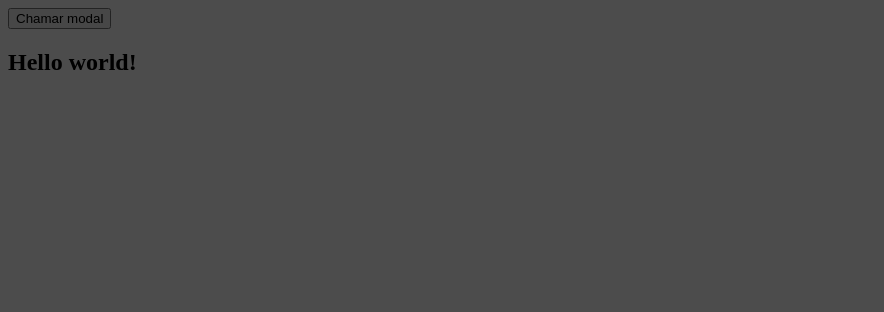
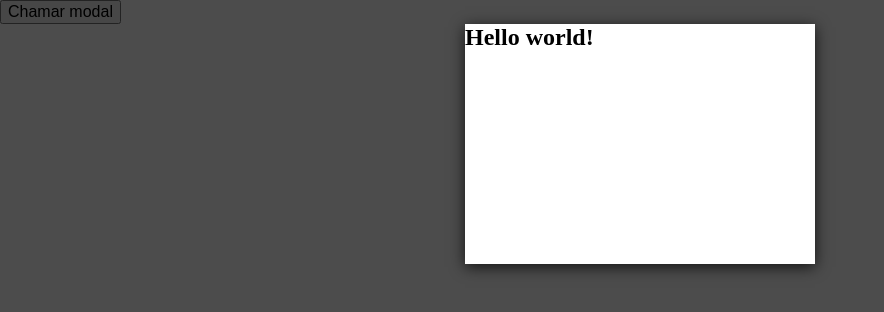
Before and after one commit to UUX-Brasil/inception, a website: page demo/index.html in a window 1280 px wide. Both pictures are taken after a click on the button "Chamar modal". Shown: the whole page, without its empty margins (0-884 px from the left). Drawn offline with Linux system fonts and the light colour scheme; files that its build step writes are made by us from their sources.

Commit message:
Create base css with full screen

```diff
--- a/demo/index.html
+++ b/demo/index.html
@@ -6,6 +6,7 @@
   <meta name="viewport" content="width=device-width, initial-scale=1.0">
   <meta http-equiv="X-UA-Compatible" content="ie=edge">
   <link rel="stylesheet" type="text/css" href="dist/css/inception.css">
+  <link rel="stylesheet" type="text/css" href="css/normalize.css">
   <script type="text/javascript" src="dist/js/inception.js"></script>
   <title>Document</title>
 </head>
@@ -15,7 +16,7 @@
   <script type="text/javascript">
   document.getElementById('callModal').addEventListener("click", function(event) {
     var myModal = inception.create({
-      innerHTML: '<h2 color="#FFF">Hello world!</h2>',
+      innerHTML: '<div><h2>Hello world!</h2></div>',
 	    selector: document.body,
       overlayColor: '#000',
       opacity: 0.7
--- a/src/js/inception.js
+++ b/src/js/inception.js
@@ -10,21 +10,21 @@
 
   // Inception Object
 
-var inceptionObject = function(){};
+  var inceptionObject = function () {};
 
-inceptionObject.prototype.show = function(selector) {
+  inceptionObject.prototype.show = function (selector) {
     var _self = this;
-  if(!selector)
+    if (!selector)
       selector = _self.config.selector;
 
     selector.appendChild(_self.modalHtml);
   }
 
-inceptionObject.prototype.close = function(){
+  inceptionObject.prototype.close = function () {
     var _self = this;
     var $currentModal = document.getElementById(_self.config.idDOM)
 
-  if($currentModal)
+    if ($currentModal)
       $currentModal.remove();
     else
       throw 'Modal not found!';
@@ -43,17 +43,44 @@ function _inceptionObject(config, modalHtml) {
     return _currentInceptionObject;
   }
 
-
-
   // Variables
 
-  var inception     = {},
-      mainClass     = 'inception-modal',
-      mainId        = 'modal',
-      overlayClass  = 'inception-overlay',
-      contentClass  = 'inception-content';
+  var inception = {},
+    mainClass = 'inception-modal',
+    mainId = 'modal',
+    overlayClass = 'inception-overlay',
+    contentClass = 'inception-content',
+    fullScreenClass = 'full-screen';
 
+  // Default config
 
+  var _default = {
+    id: 0,
+    idDOM: '',
+    innerHTML: '<span>Hello world!</span>',
+    selector: document.body,
+    height: '240px',
+    width: '350px',
+    fullScreen: false,
+    opacity: 0.5,
+    overlayColor: '#FFF',
+    position: 'center',
+    onClickOut: function () {
+      return false;
+    },
+    onCreate: function () {
+      return false;
+    },
+    onOpen: function () {
+      return false;
+    },
+    onClose: function () {
+      return false;
+    },
+    onDestroy: function () {
+      return false;
+    }
+  };
 
   // Prototypes functions
 
@@ -89,36 +116,6 @@ function _inceptionObject(config, modalHtml) {
     } : null;
   }
 
-  // Default config
-
-  var _default = {
-      id: 0,
-      idDOM: '',
-      innerHTML: '<span>Hello world!</span>',
-      selector: document.body,
-      height: 'auto',
-      width: 'auto',
-      fullScreen: false,
-      opacity: 0.5,
-      overlayColor: '#FFF',
-      position: 'center',
-      onClickOut: function() {
-        return false;
-      },
-      onCreate: function() {
-        return false;
-      },
-      onOpen: function() {
-        return false;
-      },
-      onClose: function() {
-        return false;
-      },
-      onDestroy: function() {
-        return false;
-      }
-  };
-
 
   // Private functions
 
@@ -133,15 +130,28 @@ function _inceptionObject(config, modalHtml) {
     return $overlay;
   }
 
-  var _createContent = function(config) {
+  var _createContent = function (config) {
     var $content = document.createElement('div');
     $content.className = contentClass;
     $content.innerHTML = config.innerHTML;
 
+    _setModalStyles($content, config);
+
     return $content;
   }
 
-  var _createModalHtml = function(config) {
+  var _setModalStyles = function ($content, config) {
+    if (!config.fullScreen) {
+      $content.style.width = config.width;
+      $content.style.height = config.height;
+    }
+  }
+
+  var _setModalFullScreen = function ($currentInception) {
+    $currentInception.className += ' ' + fullScreenClass;
+  }
+
+  var _createModalHtml = function (config) {
     var $currentInception = document.createElement('div');
     $currentInception.className = mainClass;
     $currentInception.id = config.idDOM;
@@ -149,13 +159,16 @@ function _inceptionObject(config, modalHtml) {
     var $overlay = _createOverlay(config.overlayColor, config.opacity);
     var $content = _createContent(config);
 
+    if (config.fullScreen)
+      _setModalFullScreen($currentInception);
+
     $currentInception.appendChild($overlay);
     $currentInception.appendChild($content);
 
     return $currentInception;
   }
 
-  var _getMainId = function(id) {
+  var _getMainId = function (id) {
     return mainId + id;
   }
 
@@ -164,7 +177,7 @@ function _inceptionObject(config, modalHtml) {
       document.getElementsByClassName('inception-overlay').remove();
   }
 
-  var _getConfig = function(config) {
+  var _getConfig = function (config) {
     var _destinationConfig = {};
     Object.assign(_destinationConfig, _default, config);
 
@@ -173,8 +186,6 @@ function _inceptionObject(config, modalHtml) {
 
     return _destinationConfig;
   }
-
-
 
 
   // Methods
--- a/src/sass/inception.scss
+++ b/src/sass/inception.scss
@@ -10,3 +10,65 @@
   background-color: rgba(0, 0, 0, 0.5);
   z-index: 2;
 }
+
+.inception-modal {
+  z-index: 3;
+  position: absolute;
+  left: 50%;
+  width: auto;
+  -webkit-animation: fadein 2s; /* Safari, Chrome and Opera > 12.1 */
+      -moz-animation: fadein 2s; /* Firefox < 16 */
+      -ms-animation: fadein 2s; /* Internet Explorer */
+        -o-animation: fadein 2s; /* Opera < 12.1 */
+          animation: fadein 2s;
+  .inception-content {
+    position: relative;
+    left: -50%;
+    z-index: 3;
+    background-color: #fff;
+    -webkit-box-shadow: 0px 3px 14px 0px rgba(0, 0, 0, 0.75);
+    -moz-box-shadow: 0px 3px 14px 0px rgba(0, 0, 0, 0.75);
+    box-shadow: 0px 3px 14px 0px rgba(0, 0, 0, 0.75);
+  }
+  &.full-screen {
+    top: 0;
+    left: 0;
+    width: 100%;
+    .inception-content {
+      left: 0;
+      height: 100vh;
+    }
+  }
+  h2 {
+    margin: 0;
+  }
+}
+
+@keyframes fadein {
+    from { opacity: 0; }
+    to   { opacity: 1; }
+}
+
+/* Firefox < 16 */
+@-moz-keyframes fadein {
+    from { opacity: 0; }
+    to   { opacity: 1; }
+}
+
+/* Safari, Chrome and Opera > 12.1 */
+@-webkit-keyframes fadein {
+    from { opacity: 0; }
+    to   { opacity: 1; }
+}
+
+/* Internet Explorer */
+@-ms-keyframes fadein {
+    from { opacity: 0; }
+    to   { opacity: 1; }
+}
+
+/* Opera < 12.1 */
+@-o-keyframes fadein {
+    from { opacity: 0; }
+    to   { opacity: 1; }
+}
```
Also changed, not shown: demo/css/normalize.css (added), demo/dist/css/inception.css, demo/dist/css/inception.min.css, demo/dist/js/inception.js, demo/dist/js/inception.min.js, dist/css/inception.css, dist/css/inception.min.css, dist/js/inception.js, dist/js/inception.min.js. Lines whose indentation alone changed are shown as unchanged.
